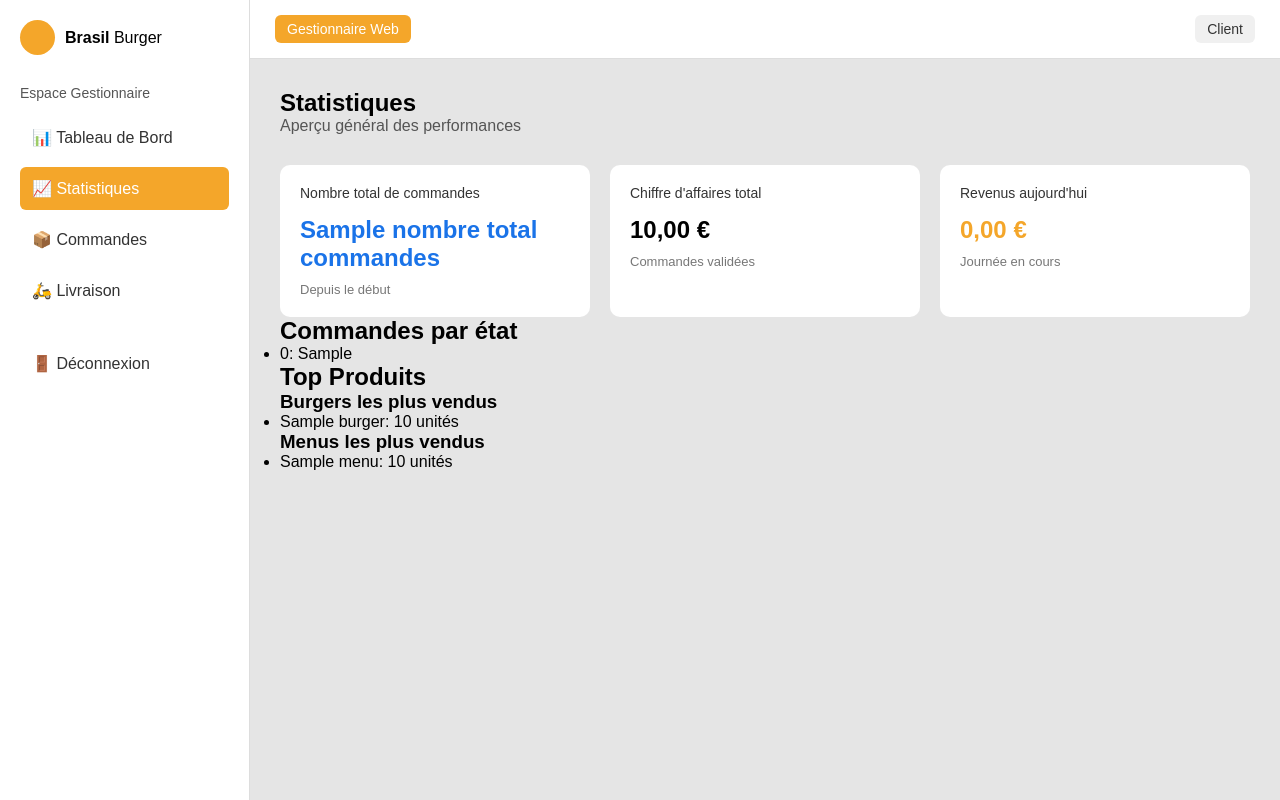
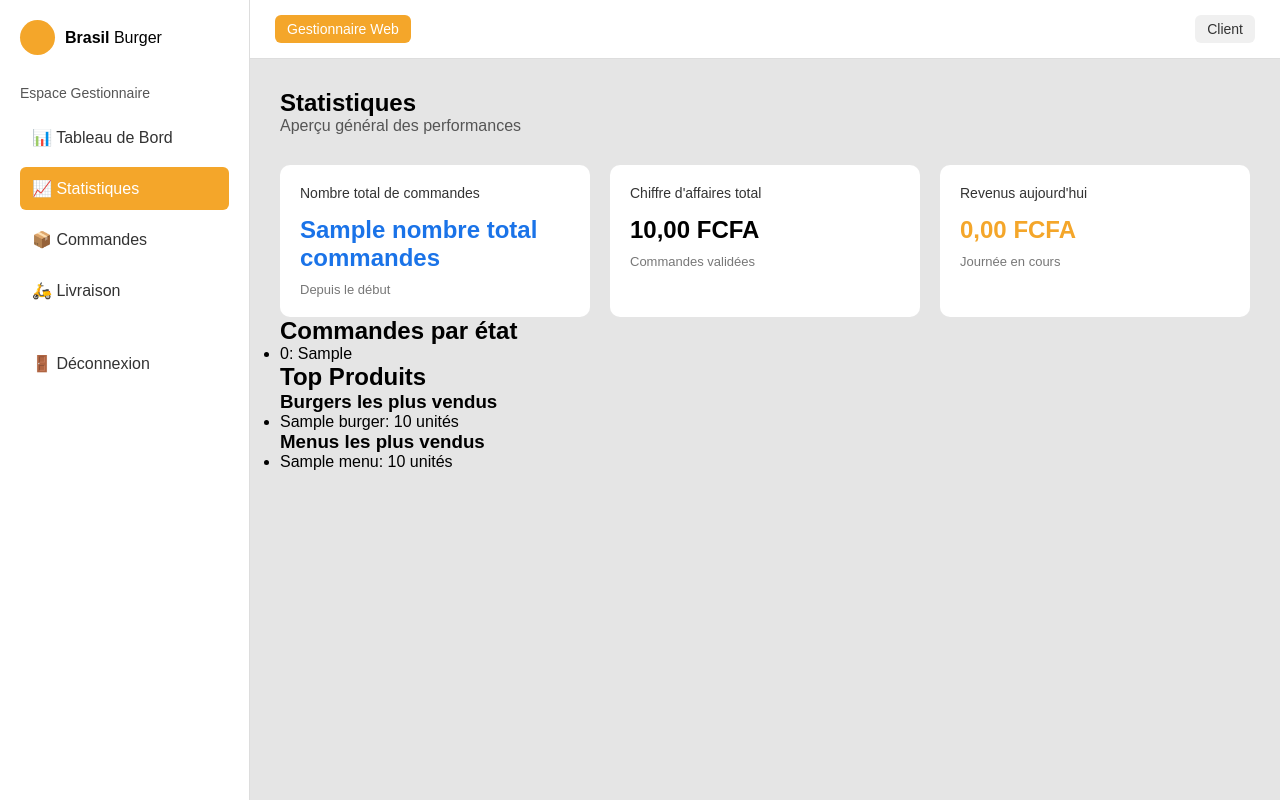
Before and after one commit to daniel-sysnet/projet-semestre_1_brasilburger, a Symfony app: template templates/statistiques/index.html.twig in a window 1280 px wide. Run offline with Twig, Linux system fonts and the light colour scheme; the template is opened without the code that fills it: most values are stand-ins (such as "Sample title", 1, 10 or a date in 2020); some libraries are stand-ins or nearby versions.

Commit message:
fix: corriger navigation et devise dans statistiques
- Changer devise  en FCFA dans templates/statistiques/index.html.twig
- Activer bouton Commandes dans page statistiques vers commandes_index
- Ajouter bouton Statistiques dans sidebar page commandes

```diff
--- a/templates/commandes/index.html.twig
+++ b/templates/commandes/index.html.twig
@@ -47,6 +47,7 @@
 
         <nav class="menu">
             <a href="{{ path('dashboard') }}">📊 Tableau de Bord</a>
+            <a href="{{ path('app_statistics') }}">📈 Statistiques</a>
             <a href="{{ path('commandes_index') }}" class="active">📦 Commandes</a>
             <a href="#">🛵 Livraison</a>
             <a href="{{ path('logout') }}" class="logout">🚪 Déconnexion</a>
--- a/templates/statistiques/index.html.twig
+++ b/templates/statistiques/index.html.twig
@@ -24,9 +24,9 @@
         <p class="section-title">Espace Gestionnaire</p>
 
         <nav class="menu">
-            <a href="{{ path('app_dashboard') }}">📊 Tableau de Bord</a>
+            <a href="{{ path('dashboard') }}">📊 Tableau de Bord</a>
             <a href="{{ path('app_statistics') }}" class="active">📈 Statistiques</a>
-            <a href="#">📦 Commandes</a>
+            <a href="{{ path('commandes_index') }}">📦 Commandes</a>
             <a href="#">🛵 Livraison</a>
             <a href="{{ path('logout') }}" class="logout">🚪 Déconnexion</a>
         </nav>
@@ -54,13 +54,13 @@
 
                 <div class="card">
                     <p class="card-title">Chiffre d'affaires total</p>
-                    <p class="card-value green">{{ chiffreAffairesTotal|number_format(2, ',', ' ') }} €</p>
+                    <p class="card-value green">{{ chiffreAffairesTotal|number_format(2, ',', ' ') }} FCFA</p>
                     <p class="card-footer">Commandes validées</p>
                 </div>
 
                 <div class="card">
                     <p class="card-title">Revenus aujourd'hui</p>
-                    <p class="card-value orange">{{ revenusAujourdhui|number_format(2, ',', ' ') }} €</p>
+                    <p class="card-value orange">{{ revenusAujourdhui|number_format(2, ',', ' ') }} FCFA</p>
                     <p class="card-footer">Journée en cours</p>
                 </div>
             </div>
```
